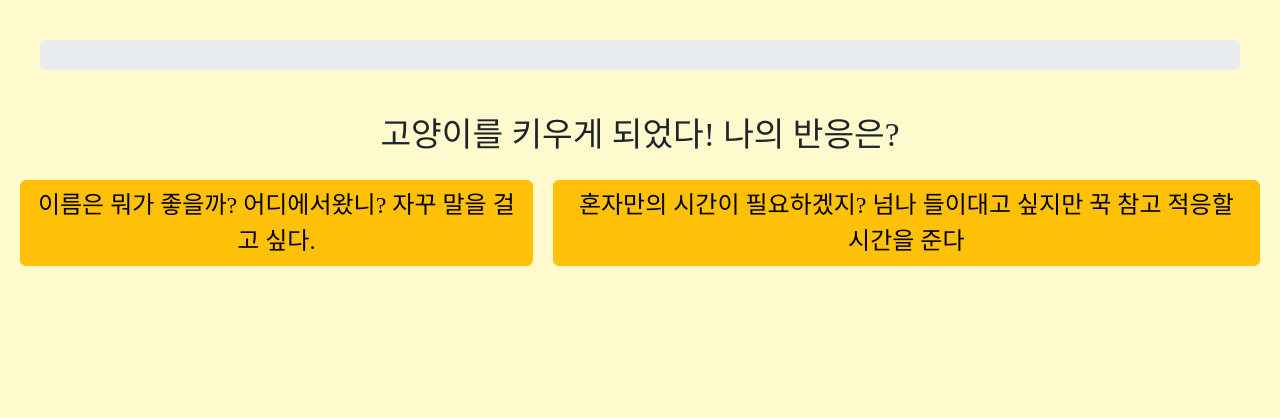
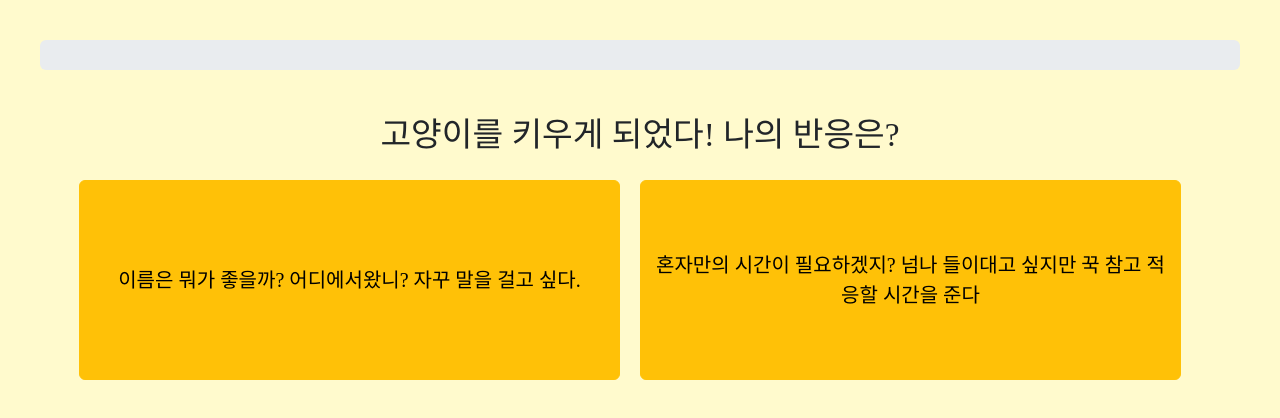
Before and after one commit to moon1023da/mbtimycat_ts, a React (Create React App) app: page /question in a window 1280 px wide. Shown: the top 418 px of the page. Built offline with nearby package versions, Linux system fonts and the light colour scheme; a web font is replaced by a local one.

Commit message:
질문페이지

```diff
--- a/src/pages/QuestionPage.tsx
+++ b/src/pages/QuestionPage.tsx
@@ -1,17 +1,39 @@
 import React from 'react';
 import styled from 'styled-components';
 import { Button } from "react-bootstrap";
+import { useNavigate } from 'react-router-dom';
 
 import { QuestionData } from "../stores/Question/QuestionData";
 import Header from '../components/Header';
 
+
 function QuestionPage(): React.ReactElement{
 
-  const [questionNo, setQuestionNo] =React.useState(0);
+  const [questionNo, setQuestionNo] = React.useState(0);
+  const [totalScore, setTotalScore] = React.useState([
+    {id:"EI", score: 0},
+    {id:"SN", score: 0},
+    {id:"TF", score: 0},
+    {id:"JP", score: 0},
+  ]);
+  const navigate = useNavigate();
 
-  const handleCickAnswer = () => {
-    setQuestionNo(questionNo +1);
+  const handleCickAnswer = (ans: number, type: string) => {
+    const newScore = totalScore.map(s=>
+      s.id === type ? {id:s.id, score: s.score = ans} : s,
+    );
+
+    setTotalScore(newScore);
+      // 마지막 문제가 아닐경우
+    if (QuestionData.length !== questionNo +1) {
+      setQuestionNo(questionNo + 1);
+      // 마지막 문제일 경우
+    } else {
+      navigate("/result");
+    }
+
   };
+
 
   return (
     <Wrapper>
@@ -19,8 +41,32 @@ function QuestionPage(): React.ReactElement{
         <Header type="progress" questionNo={questionNo}/>
         <Title>{QuestionData[questionNo].title}</Title>
         <ButtonGroup>
-          <Button className="btn-warning" style={{marginRight: "20px"}} onClick={handleCickAnswer}>{QuestionData[questionNo].anwsera}</Button>
-          <Button className="btn-warning">{QuestionData[questionNo].anwserb}</Button>
+          <Button className="btn-warning"
+          style={{
+            marginRight:"20px",
+            width: "45%",
+            minHeight: "200px",
+            fontSize: "15pt",
+          }}
+          onClick={() =>
+            handleCickAnswer(1, QuestionData[questionNo].type)
+            }
+          >
+            {QuestionData[questionNo].anwsera}
+          </Button>
+          <Button className="btn-warning"
+          style={{
+            marginRight:"20px",
+            width: "45%",
+            minHeight: "200px",
+            fontSize: "15pt",
+          }}
+          onClick={() =>
+            handleCickAnswer(2, QuestionData[questionNo].type)
+          }
+          >
+            {QuestionData[questionNo].anwserb}
+          </Button>
         </ButtonGroup>
       </ContentsWrapper>
     </Wrapper>
@@ -51,6 +97,8 @@ const ContentsWrapper = styled.div`
 const Title = styled.div`
   margin-top: 20px;
   font-size: 25pt;
+  min-width: 380px;
+  text-align: center;
 
 `;
 
@@ -61,6 +109,6 @@ const ButtonGroup = styled.div`
  margin-top: 20px;
  font-size: 25pt;
  button{
-  font-size: 18pt;
+  font-size: 16pt;
  };
 `
```
